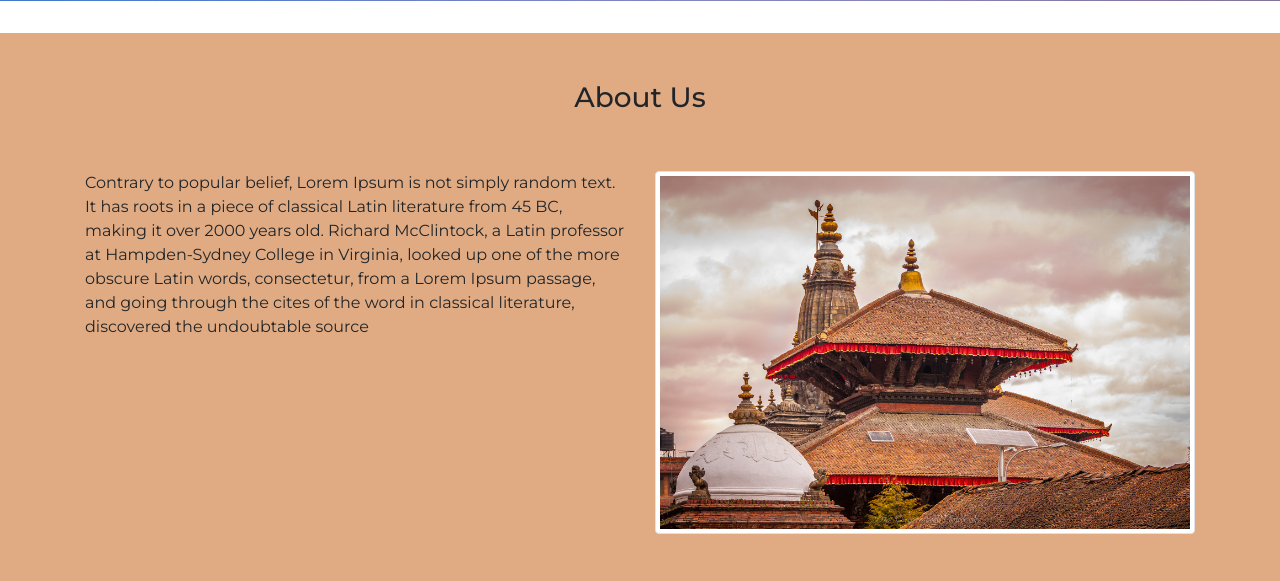
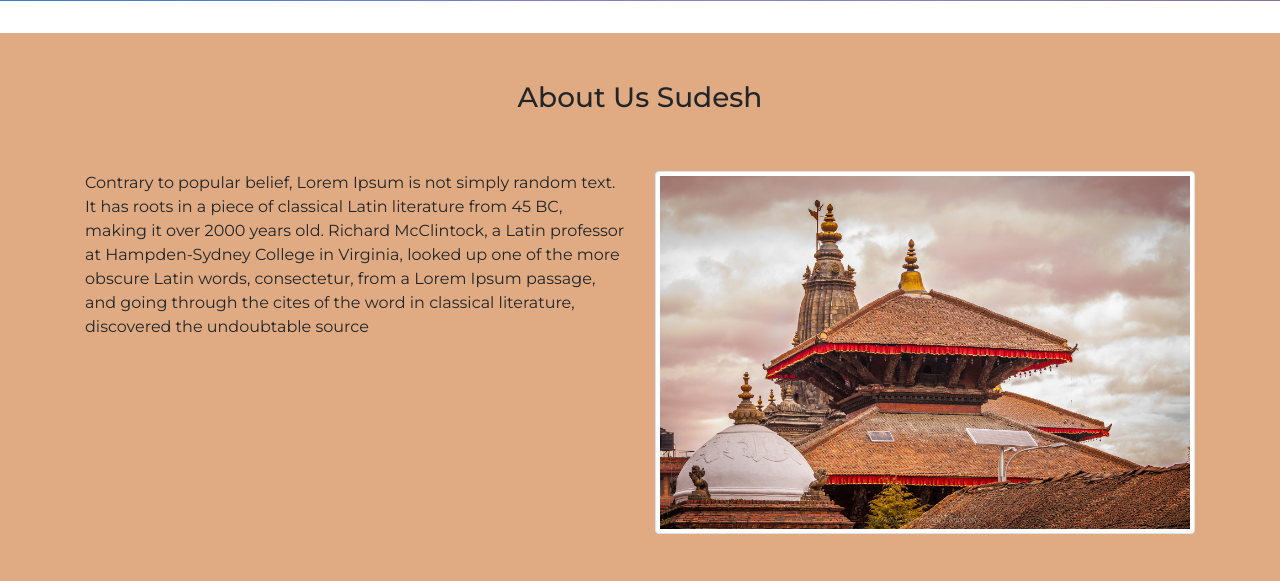
Before and after one commit to Ritu-kunwar/bootstrap, a PHP site: page / in a window 1280 px wide. Shown: the part 279-860 px from the top of the page. Run offline with PHP 8.4, Linux system fonts and the light colour scheme.

Commit message:
changes on index about us

```diff
--- a/index.php
+++ b/index.php
@@ -57,7 +57,7 @@
               <div class="row py-5 ">
               <div class="col text-center ">
 
-              <h3>About Us</h3>
+              <h3>About Us Sudesh</h3>
               </div>
               </div>
          <div class="row">
```
